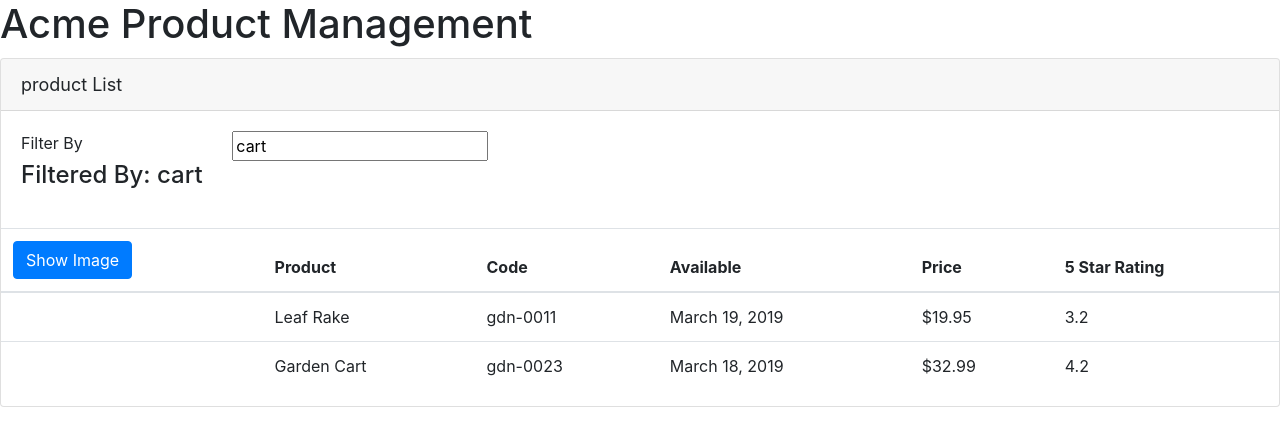
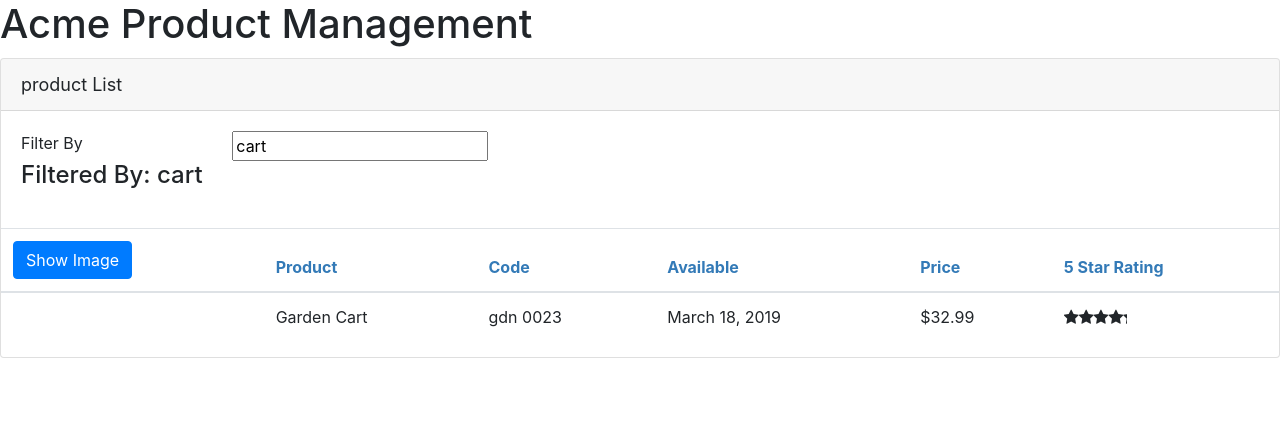
Before and after one commit to ritupriya-andurkar/deborahk-angular-learning, an Angular app: page / in a window 1280 px wide. Shown: the top 446 px of the page. Built offline with nearby package versions, Linux system fonts and the light colour scheme.

Commit message:
part of interfaces and nested components module

```diff
--- /dev/null
+++ b/src/app/products/product-list.component.css
@@ -0,0 +1,3 @@
+thead {
+  color: #337ab7;
+}
--- a/src/app/products/product-list.component.html
+++ b/src/app/products/product-list.component.html
@@ -37,7 +37,7 @@
 				</thead>
 
 				<tbody>
-        <tr *ngFor="let product of products">
+					<tr *ngFor="let product of filteredProducts">
 						<td>
 							<img
               *ngIf="showImage"
@@ -48,10 +48,12 @@
             />
           </td>
 						<td>{{product.productName}}</td>
-          <td>{{product.productCode | lowercase}}</td>
+						<td>{{product.productCode | lowercase | convertToSpaces: '-'}}</td>
 						<td>{{product.releaseDate}}</td>
 						<td>{{product.price | currency:'USD':'symbol':'1.2-2'}}</td>
-          <td>{{product.starRating}}</td>
+						<td>
+							<pm-star [rating]='product.starRating' (ratingClicked)='onRatingClicked($event)'></pm-star>
+						</td>
 					</tr>
 				</tbody>
 			</table>
--- a/src/app/products/product-list.component.ts
+++ b/src/app/products/product-list.component.ts
@@ -1,16 +1,31 @@
-import { Component } from "@angular/core";
+import { Component, OnInit } from "@angular/core";
+import { IProduct } from "./product";
 
 @Component({
   selector: "pm-products",
-  templateUrl: "./product-list.component.html"
+  templateUrl: "./product-list.component.html",
+  styleUrls: ["./product-list.component.css"]
 })
-export class ProductListComponent {
+export class ProductListComponent implements OnInit {
   pageTitle: string = "product List";
   imageWidth: number = 50;
   imageMargin: number = 2;
   showImage: boolean = false;
-  listFilter: string = "cart";
-  products: any[] = [
+
+  _listFilter: string;
+  get listFilter(): string {
+    return this._listFilter;
+  }
+
+  set listFilter(value: string) {
+    this._listFilter = value;
+    this.filteredProducts = this.listFilter
+      ? this.performFilter(this.listFilter)
+      : this.products;
+  }
+
+  filteredProducts: IProduct[];
+  products: IProduct[] = [
     {
       productId: 1,
       productName: "Leaf Rake",
@@ -32,7 +47,28 @@ export class ProductListComponent {
       imageUrl: "assets/images/garden_cart.png"
     }
   ];
+
+  constructor() {
+    this.filteredProducts = this.products;
+    this.listFilter = "cart";
+  }
+
+  performFilter(filterBy: string): IProduct[] {
+    filterBy = filterBy.toLocaleLowerCase();
+    return this.products.filter(
+      (product: IProduct) =>
+        product.productName.toLocaleLowerCase().indexOf(filterBy) !== -1
+    );
+  }
   toggleImage(): void {
     this.showImage = !this.showImage;
   }
+
+  ngOnInit(): void {
+    console.log("In OnInit");
+  }
+
+  onRatingClicked(message: string): void {
+    this.pageTitle = "Product List: " + message;
+  }
 }
--- /dev/null
+++ b/src/app/products/product.ts
@@ -0,0 +1,10 @@
+export interface IProduct {
+  productId: number;
+  productName: string;
+  productCode: string;
+  releaseDate: string;
+  price: number;
+  description: string;
+  starRating: number;
+  imageUrl: string;
+}
--- /dev/null
+++ b/src/app/shared/convert-to-spaces.pipe.ts
@@ -0,0 +1,10 @@
+import { Pipe, PipeTransform } from "@angular/core";
+
+@Pipe({
+  name: "convertToSpaces"
+})
+export class convertToSpacesPipe implements PipeTransform {
+  transform(value: string, character: string) {
+    return value.replace(character, " ");
+  }
+}
--- a/src/app/shared/star.component.html
+++ b/src/app/shared/star.component.html
@@ -1,6 +1,4 @@
-<div class="crop"
-     [style.width.px]="starWidth"
-     [title]="rating">
+<div class="crop" [style.width.px]="starWidth" [title]="rating" (click)="onClick()">
 	<div style="width: 75px">
 		<span class="fa fa-star"></span>
 		<span class="fa fa-star"></span>
--- /dev/null
+++ b/src/app/shared/star.component.ts
@@ -0,0 +1,26 @@
+import {
+  Component,
+  OnChanges,
+  Input,
+  EventEmitter,
+  Output
+} from "@angular/core";
+
+@Component({
+  selector: "pm-star",
+  templateUrl: "./star.component.html",
+  styleUrls: ["./star.component.css"]
+})
+export class StarComponent implements OnChanges {
+  @Input() rating: number;
+  starWidth: number;
+  @Output() ratingClicked: EventEmitter<string> = new EventEmitter<string>();
+
+  ngOnChanges(): void {
+    this.starWidth = (this.rating * 75) / 5;
+  }
+
+  onClick(): void {
+    this.ratingClicked.emit(`The rating ${this.rating} was clicked !`);
+  }
+}
```
Also changed, not shown: src/app/app.module.ts (+8 -1 lines). Lines whose indentation alone changed are shown as unchanged.
